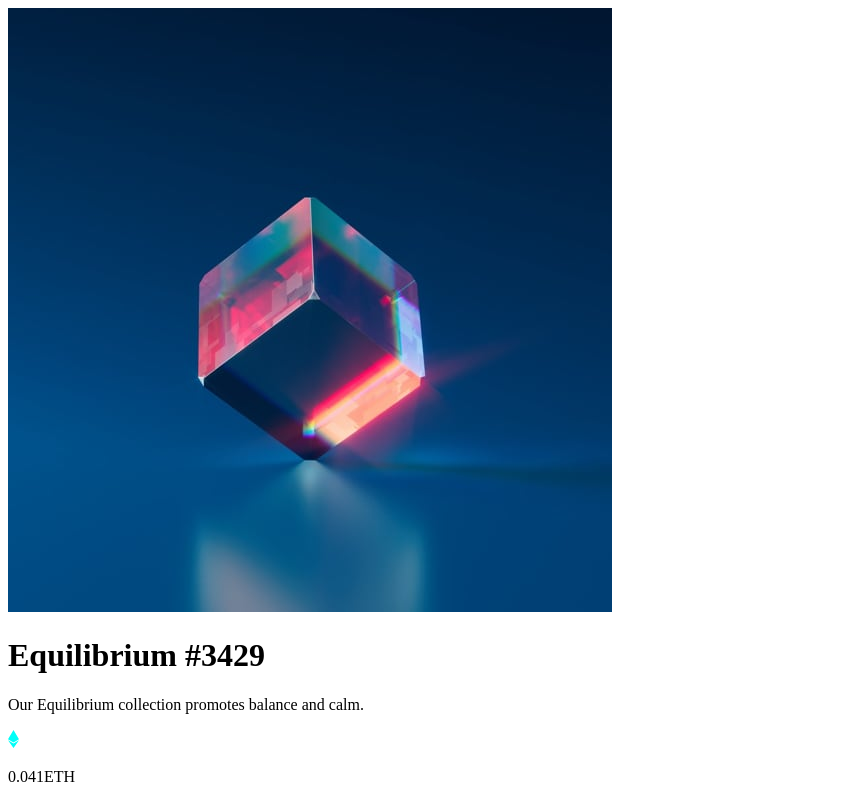
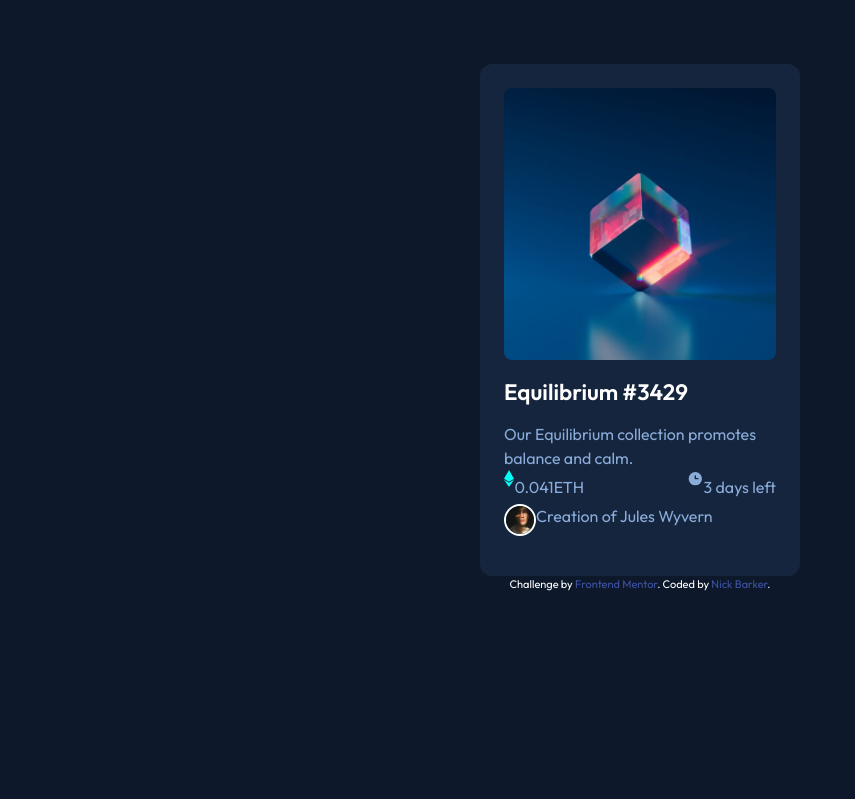
Before and after one commit to NickBarkerDev/nft-card-component, a plain HTML site: page index.html in a window 1280 px wide. Shown: the top 799 px of the page, without its empty margins (0-855 px from the left). Drawn offline with Linux system fonts and the light colour scheme; the site is published under a folder, as on GitHub Pages, so addresses that start at the root find nothing.

Commit message:
fixed CSS link path

```diff
--- a/index.html
+++ b/index.html
@@ -15,7 +15,7 @@
       href="https://fonts.googleapis.com/css2?family=Outfit:wght@300;400;600&display=swap"
       rel="stylesheet"
     />
-    <link rel="stylesheet" href="/styles/styles.css" />
+    <link rel="stylesheet" href="./styles/styles.css" />
     <title>Nick Barker | NFT preview card component</title>
   </head>
 
--- a/styles/styles.css
+++ b/styles/styles.css
@@ -96,7 +96,7 @@ body {
 
 .txt-content h1 {
   /* margin-top: 1rem; */
-  color: hsl(0, 0%, 100%);
+  color: white;
   font-size: 1.4rem;
   font-weight: 600;
 }
@@ -111,7 +111,6 @@ body {
 
 .info-item {
     align-items: center;
-    height: 100%;
 }
 
 .info-item img {
```
